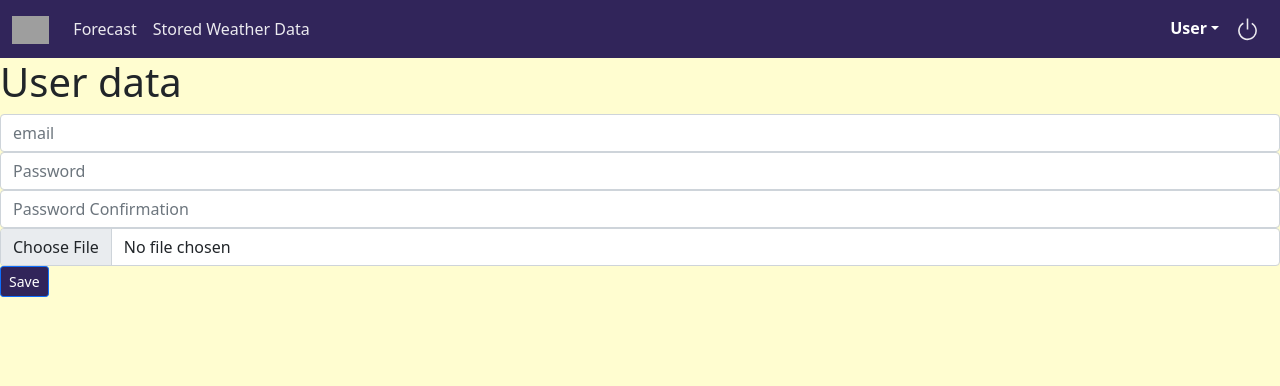
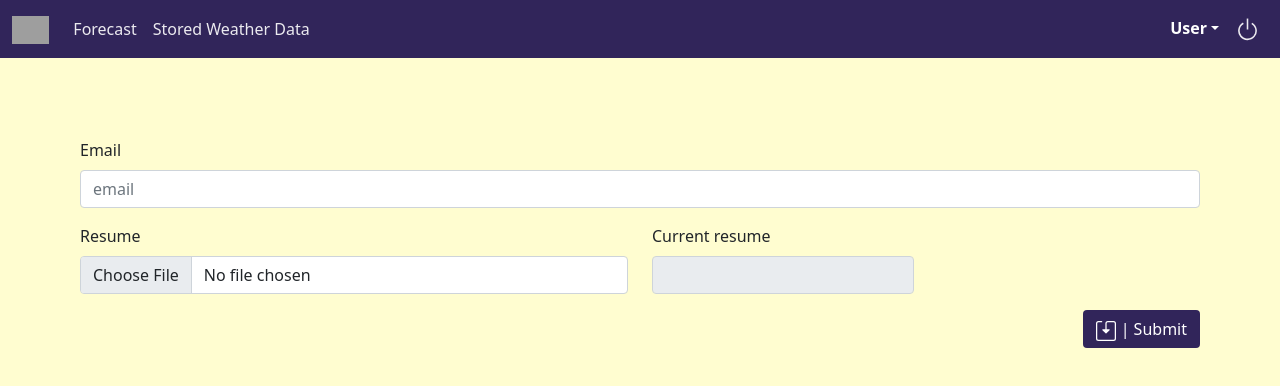
Before and after one commit to dagkalis/meteo, a React (Create React App) app in the folder meteo_front/: page /user in a window 1280 px wide. Shown: the top 386 px of the page. Built offline with nearby package versions, Linux system fonts and the light colour scheme; no server answers; grey boxes are pictures that could not be loaded.

Commit message:
better user.js

```diff
--- a/meteo_front/src/components/navbar.js
+++ b/meteo_front/src/components/navbar.js
@@ -16,18 +16,18 @@ function Navbar(props) {
 	const logoutRequest = requests.useDeleteAPI(`/logout`);
 
 
-	function isActive(path){
-		if (path.split('/')[1] === location.pathname.split('/')[1]){
+	function isActive(path) {
+		if (path.split('/')[1] === location.pathname.split('/')[1]) {
 			return 'active'
 		}
 		return ''
 	}
 
-	function logout(){
+	function logout() {
 		logoutRequest.deleteData();
 	}
 
-	if(logoutRequest.responseData){
+	if (logoutRequest.responseData) {
 		navigate('/login');
 	}
 
@@ -43,26 +43,26 @@ function Navbar(props) {
 					</button>
 					<div className="collapse navbar-collapse" id="navbarCollapse">
 						<div className="navbar-nav">
-						<a onClick={()=>{navigate('/')}} className={`nav-item nav-link ${isActive('/')}`} >Forecast</a>
-						<a onClick={()=>{navigate('/weather_data_histories')}} className={`nav-item nav-link ${isActive('/weather_data_histories')}`} >Stored Weather Data</a>
+							<a onClick={() => { navigate('/') }} className={`nav-item nav-link ${isActive('/')}`} >Forecast</a>
+							<a onClick={() => { navigate('/weather_data_histories') }} className={`nav-item nav-link ${isActive('/weather_data_histories')}`} >Stored Weather Data</a>
 						</div>
 						<div className="navbar-nav ms-auto">
 							{['/registration', '/login'].includes(location.pathname)
-						?	<>
-								<a onClick={()=>{navigate('/registration')}} className={`nav-item nav-link ${isActive('/registration')}`} >Register</a>
-								<a onClick={()=>{navigate('/login')}} className={`nav-item nav-link ${isActive('/login')}`}  tabIndex="-1">Login</a>
+								? <>
+									<a onClick={() => { navigate('/registration') }} className={`nav-item nav-link ${isActive('/registration')}`} >Register</a>
+									<a onClick={() => { navigate('/login') }} className={`nav-item nav-link ${isActive('/login')}`} tabIndex="-1">Login</a>
 								</>
 								: <>
 									{/* <a onClick={()=>{navigate('/user')}} className={`nav-item nav-link ${isActive('/user')}`}  tabIndex="-1">User</a> */}
 
 									<NavDropdown id="nav-dropdown" className={isActive('/user')} title="User">
-									<NavDropdown.Item onClick={()=>{navigate('/user')}} >Edit account data</NavDropdown.Item>
-									<NavDropdown.Item onClick={()=>{navigate('/user?password=true')}}>
+										<NavDropdown.Item onClick={() => { navigate('/user') }} >Edit account data</NavDropdown.Item>
+										<NavDropdown.Item onClick={() => { navigate('/user?password_only=true') }}>
 											Edit account password
 										</NavDropdown.Item>
 									</NavDropdown>
 
-								<a onClick={logout} className={`nav-item nav-link`}  tabIndex="-1">
+									<a onClick={logout} className={`nav-item nav-link`} tabIndex="-1">
 										<Icon.Power size="25" />
 									</a>
 								</>
--- a/meteo_front/src/components/user.js
+++ b/meteo_front/src/components/user.js
@@ -3,6 +3,14 @@ import { useEffect, useState } from "react";
 import axios from "axios";
 
 import * as requests from './customHooks';
+import * as Icon from 'react-bootstrap-icons';
+// import "bootstrap/dist/css/bootstrap.min.css";
+import Button from 'react-bootstrap/Button';
+import Form from 'react-bootstrap/Form';
+
+import Container from 'react-bootstrap/Container';
+import Row from 'react-bootstrap/Row';
+import Col from 'react-bootstrap/Col';
 
 function User(props) {
 	const userGetRequest = requests.useGetAPI('/users/current_user_data');
@@ -12,8 +20,10 @@ function User(props) {
 		let formObject = Object.fromEntries(new FormData(event.currentTarget).entries());
 		event.preventDefault();
 
+		console.log(formObject)
+
 		var form_data = new FormData();
-		for ( var key in formObject ) {
+		for (var key in formObject) {
 			form_data.append(key, formObject[key]);
 		}
 
@@ -21,43 +31,41 @@ function User(props) {
 		userPatchRequest.patchData(form_data);
 	};
 
-	console.log(userGetRequest.data)
+	return (
+		<Form style={{ margin: "5em" }} onSubmit={handleSubmit} >
+			{console.log(params)}
+			{!params().password_only ? userForm(userGetRequest) : passwordOnlyForm()}
 
-	return (
-		<div>
-			<h1>User data</h1>
-			<div>
-				<form onSubmit={handleSubmit}>
-					<div className="form-group">
-						<input
-							className="form-control"
-							type="email"
-							name="email"
-							placeholder="email"
-							required
-							defaultValue={userGetRequest.data?.email || ''}
-						/>
-					</div>
-					<div className="form-group">
-						<input
-							className="form-control"
-							type="password"
-							name="password"
-							placeholder="Password"
-						/>
-					</div>
-					<div className="form-group">
-						<input
-							className="form-control"
-							type="password"
-							name="password_confirmation"
-							placeholder="Password Confirmation"
-						/>
-					</div>
-					<div className="form-group">
-						{userGetRequest.data?.resume_name
-							? <button onClick = {() => {window.open(userGetRequest.data?.resume_url, "_blank");}}>Current resume: {userGetRequest.data?.resume_name}</button>
-							: ''}
+			<Button style={{ float: "right" }} variant="" type="submit">
+				<Icon.Save2 size="20" /> | Submit
+			</Button>
+		</Form>
+	)
+
+}
+
+
+function params() {
+	let _params = {};
+	(new URLSearchParams(window.location.search)).forEach((value, key) => {
+		_params[key] = value;
+	});
+
+	return _params;
+}
+
+function userForm(userGetRequest) {
+	return (<>
+		<Row className="mb-3">
+			<Form.Group as={Col} controlId="formGridEmail">
+				<Form.Label>Email</Form.Label>
+				<input className="form-control" type="email" name="email" placeholder="email" required defaultValue={userGetRequest.data?.email || ''} />
+			</Form.Group>
+		</Row>
+
+		<Row className="mb-3">
+			<Form.Group as={Col} controlId="formGridResume">
+				<Form.Label>Resume</Form.Label>
 				<input
 					className="form-control"
 					type="file"
@@ -65,15 +73,79 @@ function User(props) {
 					name="resume_data"
 					placeholder="Resume"
 				/>
-					</div>
-					<button type="submit" className="btn btn-primary btn-sm">
-						{  userPatchRequest.loading ? 'Saving...' : 'Save' }
+			</Form.Group>
+
+			<Form.Group as={Col} controlId="formGridPassword">
+				<Form.Label>Current resume</Form.Label>
+				<Row>
+					<Col>
+						<input
+							className="form-control col"
+							type="text"
+							disabled
+							value={userGetRequest.data?.resume_name || ''}
+						/>
+					</Col>
+					<Col>
+						{userGetRequest.data?.resume_name
+							?
+							<button onClick={() => { window.open(userGetRequest.data?.resume_url, "_blank"); }} className="btn">
+								Show
 							</button>
-				</form>
-			</div>
-		</div>)
-
+							:
+							''}
+					</Col>
+				</Row>
+			</Form.Group>
+		</Row>
+	</>)
 }
 
 
+function passwordOnlyForm() {
+	return (
+		<>
+			<Row className="mb-3">
+				<Form.Group as={Col} controlId="formGridOldPassword">
+					<Form.Label>Old Password</Form.Label>
+					<input
+						className="form-control col"
+						type="password"
+						id="old_password"
+						name="old_password"
+						placeholder="Old Password"
+					/>
+				</Form.Group>
+				<Form.Group as={Col} controlId="formGridResume"></Form.Group>
+			</Row>
+
+			<Row className="mb-3">
+				<Form.Group as={Col} controlId="formGridResume">
+					<Form.Label>New Password</Form.Label>
+					<input
+						className="form-control col"
+						type="password"
+						name="password"
+						placeholder="Password"
+					/>
+				</Form.Group>
+
+				<Form.Group as={Col} controlId="formGridResume">
+					<Form.Label>Confirm New Password</Form.Label>
+					<input
+						className="form-control col"
+						type="password"
+						name="password_confirmation"
+						placeholder="Password Confirmation"
+					/>
+				</Form.Group>
+			</Row>
+		</>
+	)
+}
+
+
+// function password
+
+
 export default User;
--- a/meteo_front/src/components/weatherDataHistories.js
+++ b/meteo_front/src/components/weatherDataHistories.js
@@ -1,9 +1,6 @@
 import React, { useState } from 'react'
 import { useNavigate } from 'react-router';
-
-
 import * as requests from './customHooks';
-import WeatherView from './weatherView';
 
 
 function WeatherDataHistories(props) {
@@ -26,17 +23,18 @@ function WeatherDataHistories(props) {
 	}
 
 	return (
-		<table>
+		<div style={{ margin: "5em 8em" }}>
+			<table class="table table-bordered table-hover">
 				<thead>
 					<tr>
-					<th>ID</th>
+						<th>#</th>
 						<th>Date</th>
 					</tr>
 				</thead>
 				<tbody>
 					{data.map((weatherDataHistory) => {
 						return (
-						<tr onClick={() => handleClick(weatherDataHistory.id)} key={weatherDataHistory.id}>
+							<tr style={{ cursor: "pointer" }} onClick={() => handleClick(weatherDataHistory.id)} key={weatherDataHistory.id}>
 								<td>{weatherDataHistory.id}</td>
 								<td>{weatherDataHistory.created_at}</td>
 							</tr>
@@ -44,6 +42,7 @@ function WeatherDataHistories(props) {
 					})}
 				</tbody>
 			</table>
+		</div>
 	)
 
 }
```
Also changed, not shown: meteo_front/src/components/books.js (deleted, +0 -19 lines), meteo_front/src/components/forecasts.js (+8 -8 lines), meteo_front/src/components/home.js (deleted, +0 -56 lines), meteo_front/src/components/weatherDataHistory.js (+5 -5 lines), meteo_front/src/components/forecastDatesNav.js (line endings or trailing spaces), meteo_front/src/components/weatherView.js (line endings or trailing spaces), 1 other file (tests, documents, lock files or other folders). Lines whose indentation alone changed are shown as unchanged.
